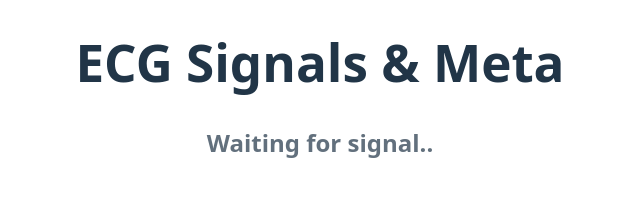
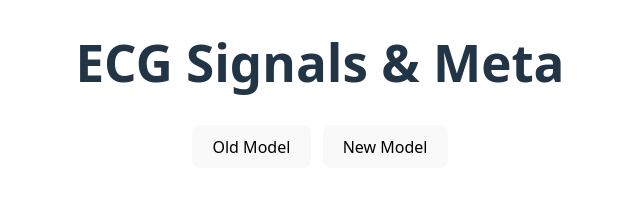
Before and after one commit to MSAILABS/trauma_project_frontend, a React (Vite) app: page /run_demo in a window 1280 px wide. Shown: the top 218 px of the page, without its empty margins (320-960 px from the left). Built offline with nearby package versions, Linux system fonts and the light colour scheme; no server answers; what chartjs-plugin-datalabels would draw is missing.

Commit message:
changes added.

```diff
--- a/src/NewApp.tsx
+++ b/src/NewApp.tsx
@@ -49,7 +49,106 @@ const NewApp = () => {
 	})
 	// We use a ref to keep track of the timer so we can clean it up properly
 	const timerRef = useRef<any>(null)
+	const [processingModel, setProcessingModel] = useState<string | null>(null)
+	const [showModelButtons, setShowModelButtons] = useState(true)
 	// const [showAllLineCharts, setShowAllLinesCharts] = useState(true)
+
+	const resetState = () => {
+		// Clear polling timer
+		if (timerRef.current) {
+			clearTimeout(timerRef.current)
+		}
+
+		// Reset data
+		setDataState({
+			signals: {},
+			raw_signals: {},
+			meta: {},
+			fft_frequencies: [],
+			fft_magnitude: [],
+			mfcc: [],
+			spectrogram_time_bins: [],
+			spectrogram_freq_bins: [],
+			spectrogram_power: [],
+			second_of_chunks: 2,
+		})
+	}
+
+	const handleResetEr3 = async () => {
+		try {
+			const token = localStorage.getItem('token')
+
+			if (!token) {
+				alert('Please login to continue.')
+				navigate('/login')
+				return
+			}
+
+			await axios.post(
+				`${import.meta.env.VITE_API_URL}data/reset_er3`,
+				null,
+				{
+					headers: {
+						Authorization: `Bearer ${token}`,
+					},
+				}
+			)
+		} catch (err: any) {
+			if (err.response?.status === 401) {
+				alert('Please login to continue.')
+				navigate('/login')
+			} else {
+				console.error(err)
+				alert('Failed to reset. Please try again.')
+			}
+		} finally {
+			// Full page refresh after reset
+			window.location.reload()
+		}
+	}
+
+	const handleProcessEr3 = async (modelType: 'rf' | 'poting') => {
+		try {
+			// Reset / refresh component before calling API
+			resetState()
+
+			// Hide RF / poting buttons after first click
+			setShowModelButtons(false)
+
+			setProcessingModel(modelType)
+			const token = localStorage.getItem('token')
+
+			if (!token) {
+				alert('Please login to continue.')
+				navigate('/login')
+				return
+			}
+
+			await axios.post(
+				`${import.meta.env.VITE_API_URL}data/process_er3`,
+				null,
+				{
+					params: { model_type: modelType },
+					headers: {
+						Authorization: `Bearer ${token}`,
+					},
+				}
+			)
+
+			// After processing, restart polling for fresh data
+			getData()
+		} catch (err: any) {
+			if (err.response?.status === 401) {
+				alert('Please login to continue.')
+				navigate('/login')
+			} else {
+				console.error(err)
+				alert('Failed to trigger processing. Please try again.')
+			}
+		} finally {
+			setProcessingModel(null)
+		}
+	}
 
 	const getData = async () => {
 		try {
@@ -199,11 +298,28 @@ const NewApp = () => {
 	return (
 		<div style={{ textAlign: 'center' }}>
 			<h1>ECG Signals & Meta</h1>
+
+			{showModelButtons && (
+				<div style={{ marginBottom: '16px', display: 'flex', justifyContent: 'center', gap: '12px' }}>
+					<button
+						onClick={() => handleProcessEr3('rf')}
+						disabled={processingModel !== null}
+					>
+						Old Model
+					</button>
+					<button
+						onClick={() => handleProcessEr3('poting')}
+						disabled={processingModel !== null}
+					>
+						New Model
+					</button>
+				</div>
+			)}
 			{/* <button onClick={() => setShowAllLinesCharts(!showAllLineCharts)}>Show All Line Charts</button> */}
 			{/* <pre>{JSON.stringify(dataState, null, 2)}</pre> */}
 			{/* Render all signal graphs */}
 			{!hasData ? (
-				<WaitingForData />
+				!showModelButtons && <WaitingForData />
 			) : (
 				<>
 					{/* <MultiSignalGraph
@@ -238,6 +354,12 @@ const NewApp = () => {
 					<MultiSignalCharts chartData={dataState} />
 				</>
 			)}
+
+			{!showModelButtons && (
+				<div style={{ marginTop: '24px' }}>
+					<button onClick={handleResetEr3}>Reset</button>
+				</div>
+			)}
 		</div>
 	)
 }
```
